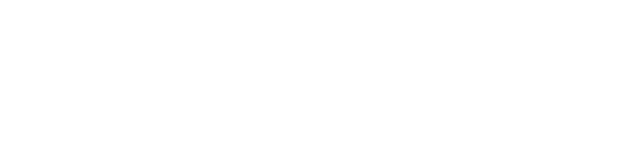
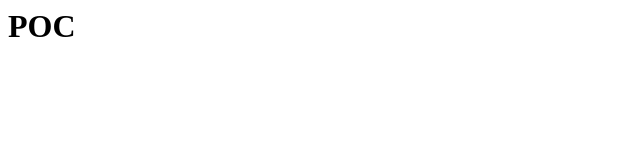
Before and after one commit to randomacc2322/rwj.harvard.edu, a plain HTML site: page index.html in a window 1280 px wide. Shown: the whole page, without its empty margins (0-640 px from the left). Drawn offline with Linux system fonts and the light colour scheme.

Commit message:
Update index.html

```diff
--- a/index.html
+++ b/index.html
@@ -1,3 +1,5 @@
-<HTML>
-<TITLE>PoC by passc0de</TITLE>
-</HTML>
+<html>
+<body>
+  <h1>POC</h1>
+</body>
+</html>
```
